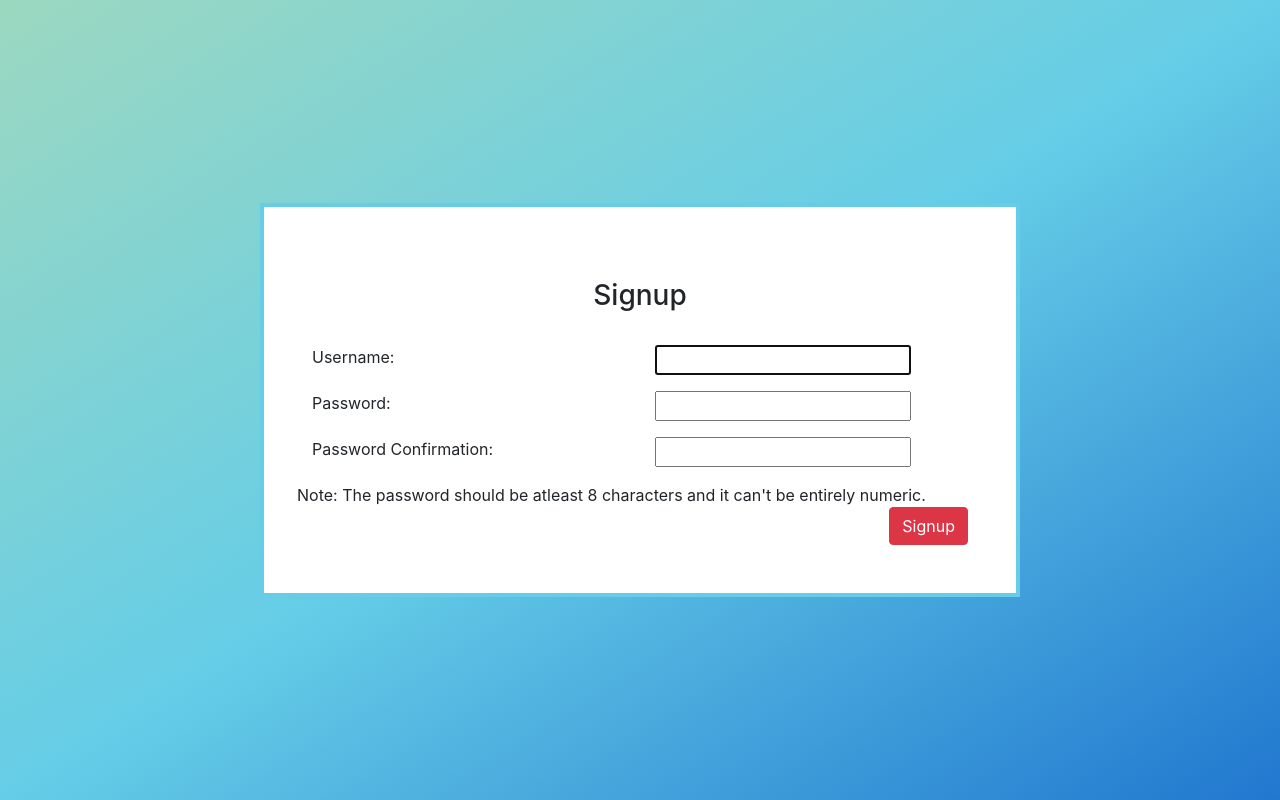
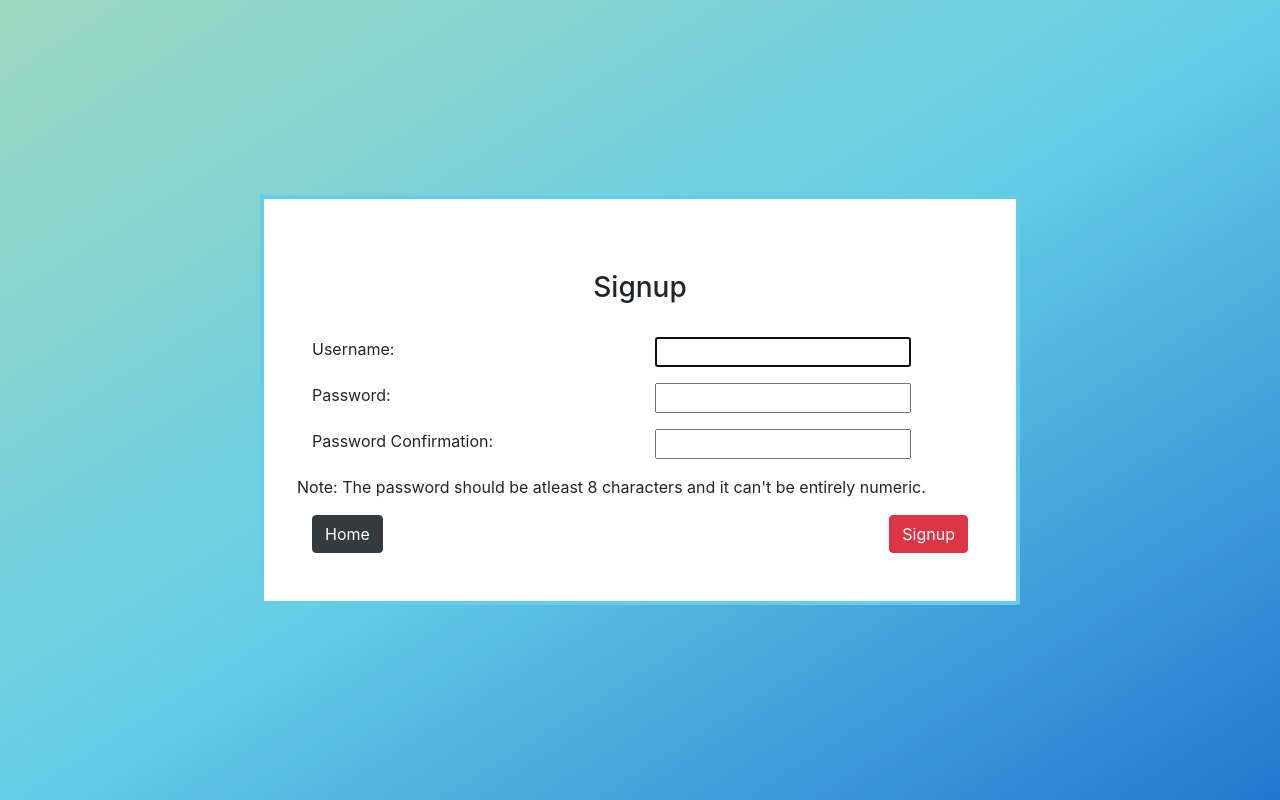
Before and after one commit to middleverse/weather_api, a Django app: page /signup/ in a window 1280 px wide. Run offline with Django 3.2, Linux system fonts and the light colour scheme.

Commit message:
home page redirects added to index, login, signup

```diff
--- a/weather_api/templates/index.html
+++ b/weather_api/templates/index.html
@@ -12,6 +12,12 @@
                 </div>
             </div>
         </form>
+    {% else %}
+        <div class='row'>
+            <div class='col-auto ml-auto'>
+                <a class="btn btn-dark btn-sm" href='/login/'>Log In</a>
+            </div>
+        </div>
     {% endif %}
     </nav>
     <div class="row justify-content-center align-items-center" style="height:100%;">
--- a/weather_api/templates/login.html
+++ b/weather_api/templates/login.html
@@ -12,7 +12,10 @@
                     <form class='form-group' action='/login/' method='post'>
                         {% csrf_token %}
                         {{ form }}
-                        <div class='row'>
+                        <div class='row mt-3'>
+                            <div class='col-auto mr-auto'>
+                                <a class='btn btn-dark' role="button" href='/'>Home</a>
+                            </div>
                             <div class='col-auto ml-auto'>
                                 <input class='btn btn-danger mr-2' type="submit" value="Login"><a href='/signup' class='btn btn-warning' role='button'>Signup</a>
                             </div>
--- a/weather_api/templates/signup.html
+++ b/weather_api/templates/signup.html
@@ -35,8 +35,11 @@
                                 {{ form.password2 }}
                             </div>
                         </div>
-                        <div class='row mt-3'>Note: The password should be atleast 8 characters and it can't be entirely numeric.</div>
+                        <div class='row my-3'>Note: The password should be atleast 8 characters and it can't be entirely numeric.</div>
                         <div class='row'>
+                            <div class='col-auto mr-auto'>
+                                <a class='btn btn-dark' role="button" href='/'>Home</a>
+                            </div>
                             <div class='col-auto ml-auto'>
                                 <input class='btn btn-danger' type="submit" value="Signup">
                             </div>
```
